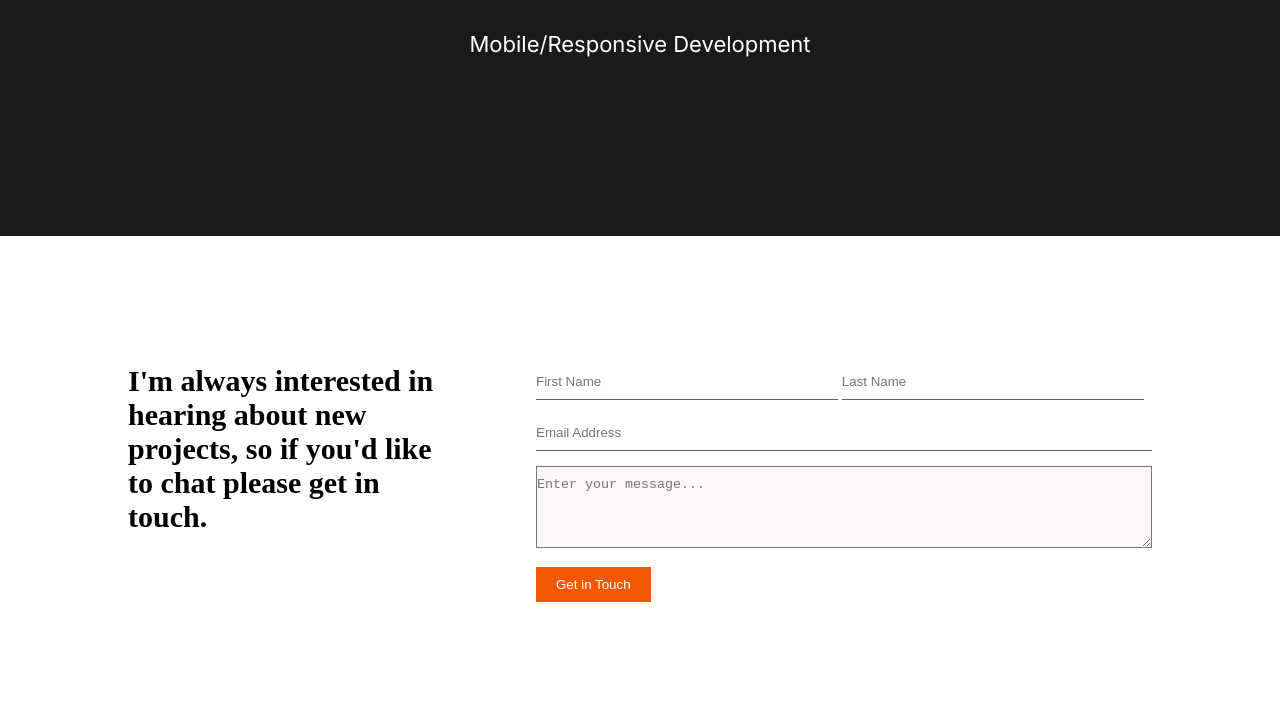
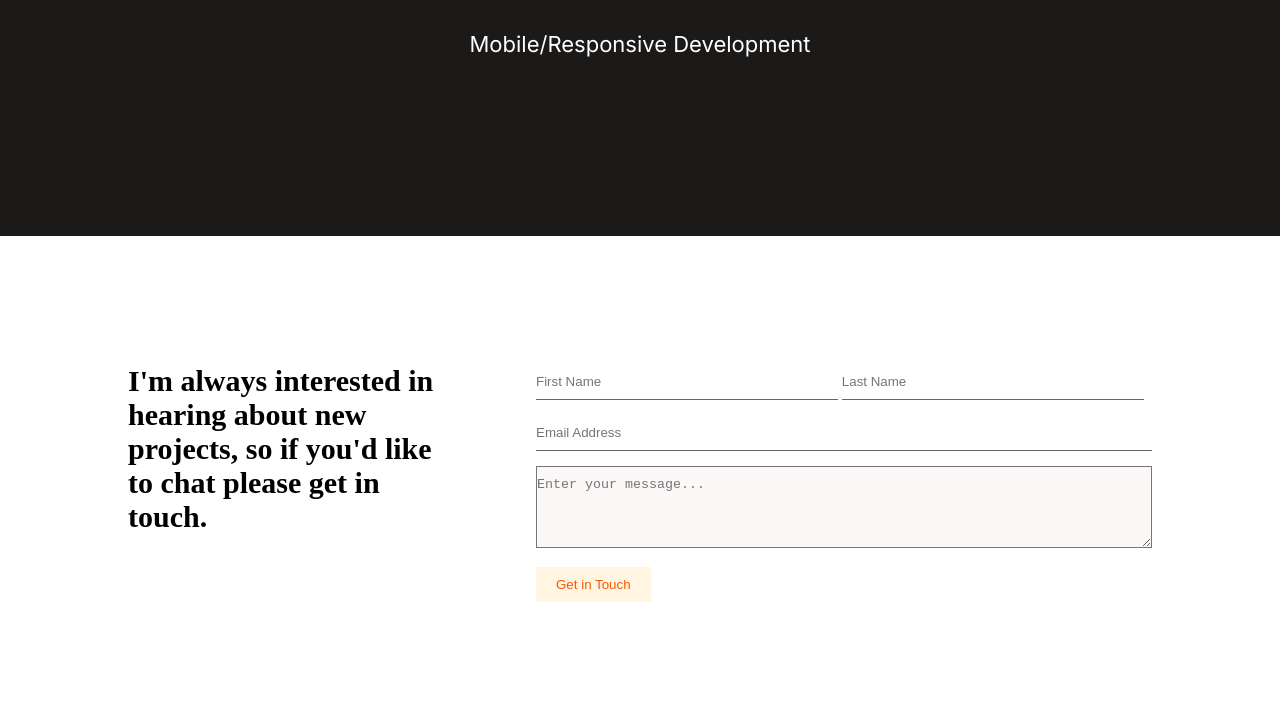
Before and after one commit to enkog/Contact-Form, a website: page index.html in a window 1280 px wide. In both pictures the pointer is over the button "Get in Touch". Shown: the part 6471-7191 px from the top of the page. Drawn offline with Linux system fonts and the light colour scheme.

Commit message:
Implement button interaction

```diff
--- a/css/main.css
+++ b/css/main.css
@@ -395,6 +395,11 @@ form input[type=email] {
   cursor: pointer;
 }
 
+.btn:hover {
+  background: #FFF5E1;
+  color: #F55800;
+}
+
 @media screen and (max-width: 768px) {
   .main-contact { flex-wrap: wrap; }
   .contact-left { flex-basis: 100%; }
```
